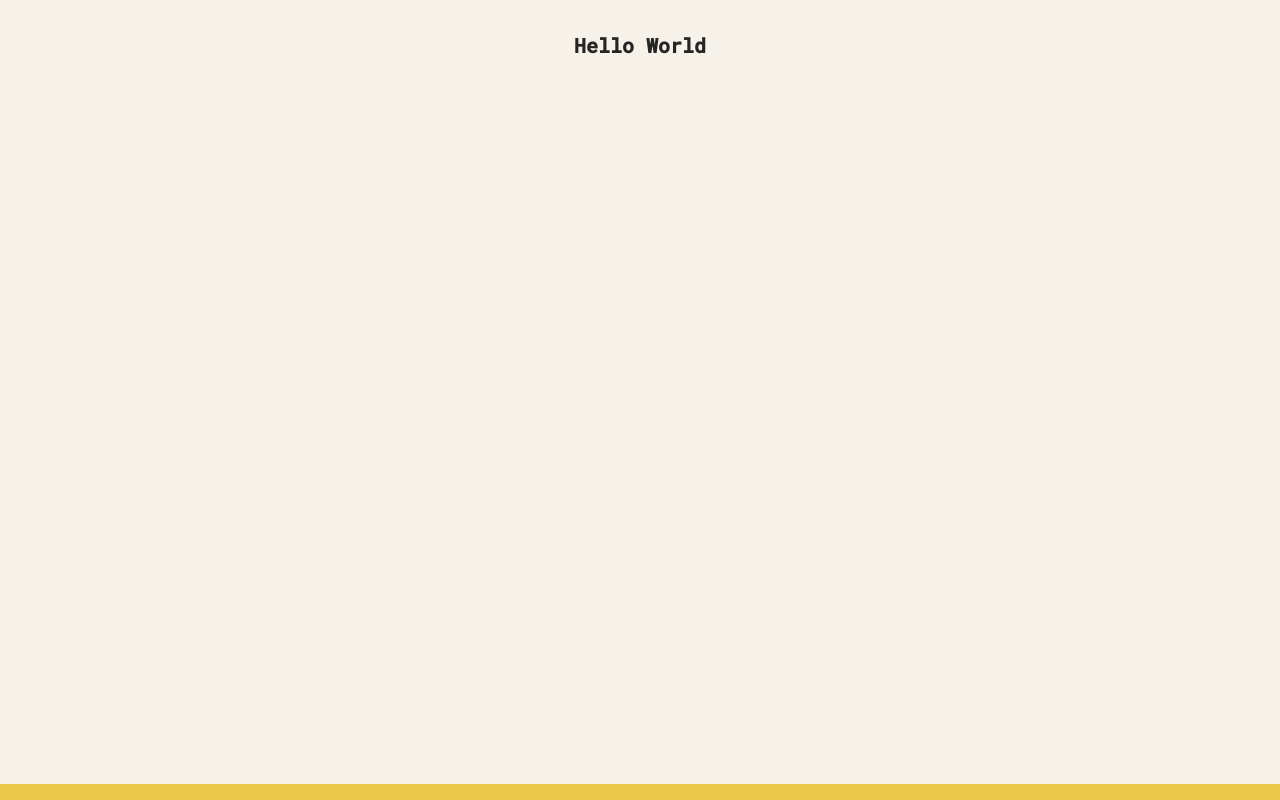
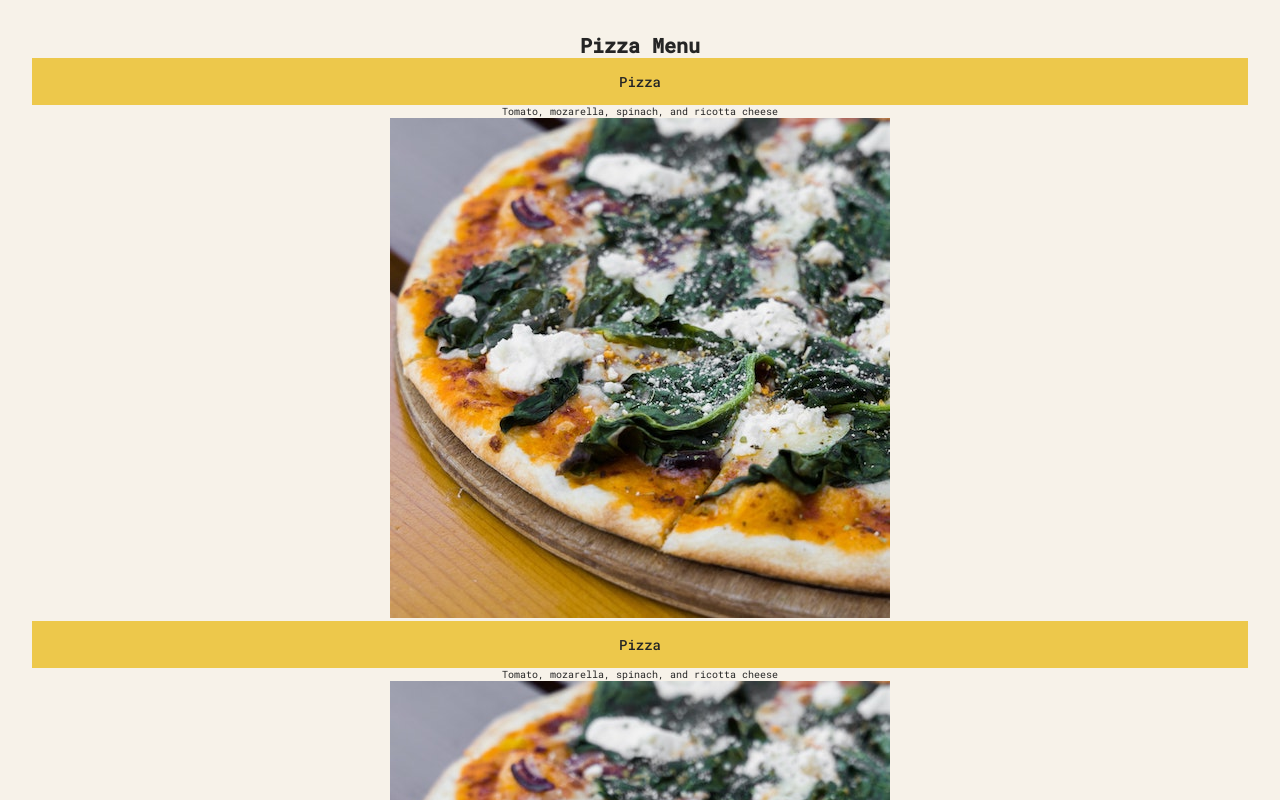
Before and after one commit to MtiPsd/pizza-menu, a React (Create React App) app: page / in a window 1280 px wide. Shown: the top 800 px of the page. Built offline with nearby package versions, Linux system fonts and the light colour scheme.

Commit message:
created simple reusable component with react

```diff
--- a/src/App.js
+++ b/src/App.js
@@ -1,11 +1,67 @@
 import './App.css';
 
+const pizzaData = [
+  {
+    name: 'Focaccia',
+    ingredients: 'Bread with italian olive oil and rosemary',
+    price: 6,
+    photoName: 'pizzas/focaccia.jpg',
+    soldOut: false,
+  },
+  {
+    name: 'Pizza Margherita',
+    ingredients: 'Tomato and mozarella',
+    price: 10,
+    photoName: 'pizzas/margherita.jpg',
+    soldOut: false,
+  },
+  {
+    name: 'Pizza Spinaci',
+    ingredients: 'Tomato, mozarella, spinach, and ricotta cheese',
+    price: 12,
+    photoName: 'pizzas/spinaci.jpg',
+    soldOut: false,
+  },
+  {
+    name: 'Pizza Funghi',
+    ingredients: 'Tomato, mozarella, mushrooms, and onion',
+    price: 12,
+    photoName: 'pizzas/funghi.jpg',
+    soldOut: false,
+  },
+  {
+    name: 'Pizza Salamino',
+    ingredients: 'Tomato, mozarella, and pepperoni',
+    price: 15,
+    photoName: 'pizzas/salamino.jpg',
+    soldOut: true,
+  },
+  {
+    name: 'Pizza Prosciutto',
+    ingredients: 'Tomato, mozarella, ham, aragula, and burrata cheese',
+    price: 18,
+    photoName: 'pizzas/prosciutto.jpg',
+    soldOut: false,
+  },
+];
+
+function Pizza() {
+  return (
+    <>
+      <h2 className='btn btn--primary'>Pizza</h2>
+      <p>Tomato, mozarella, spinach, and ricotta cheese</p>
+      <img src='pizzas/spinaci.jpg' alt='spinaci'></img>
+    </>
+  );
+}
+
 function App() {
-  //
-
   return (
     <div className='App'>
-      <h1>Hello World</h1>
+      <h1>Pizza Menu</h1>
+      <Pizza />
+      <Pizza />
+      <Pizza />
     </div>
   );
 }
```
